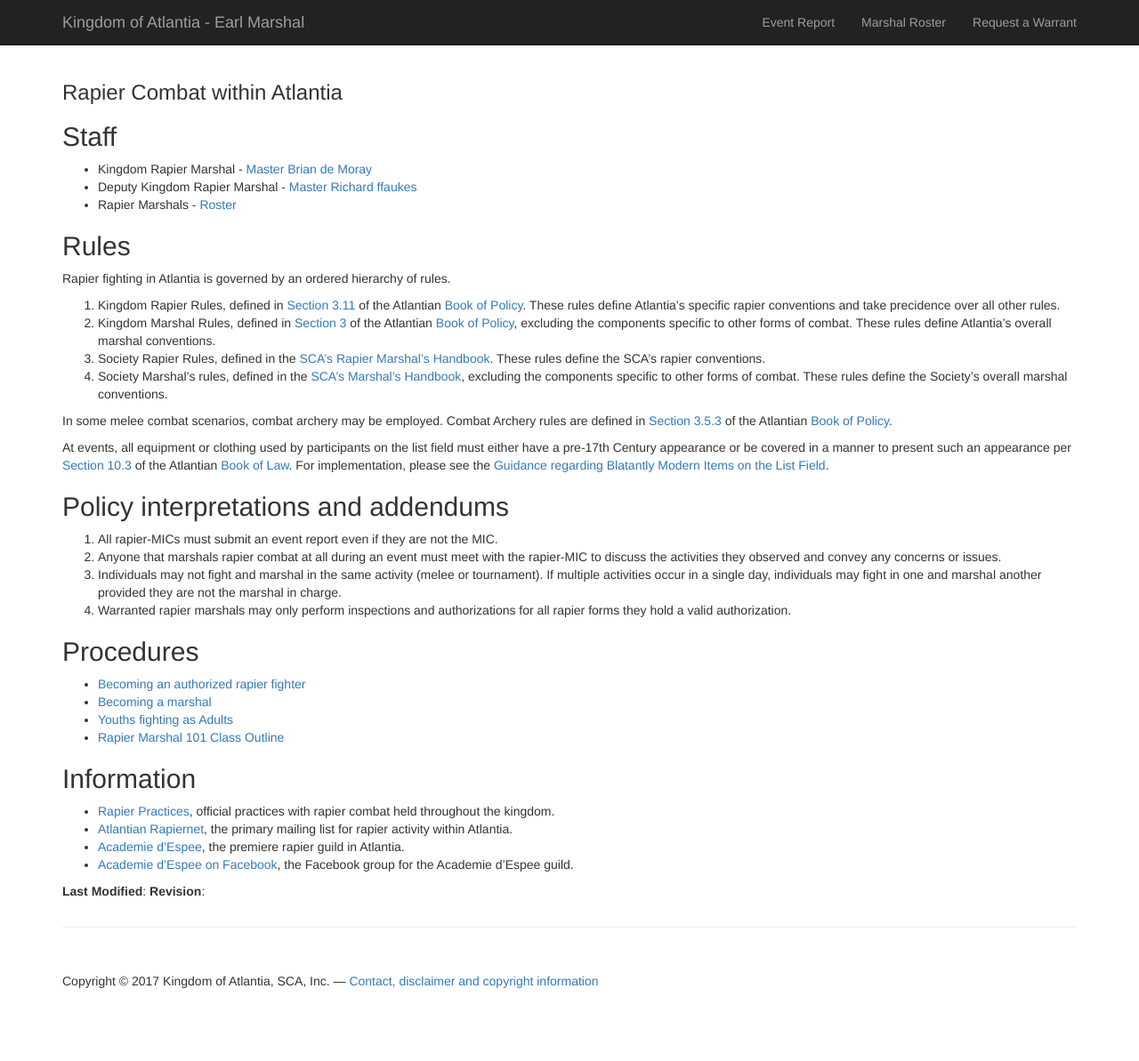
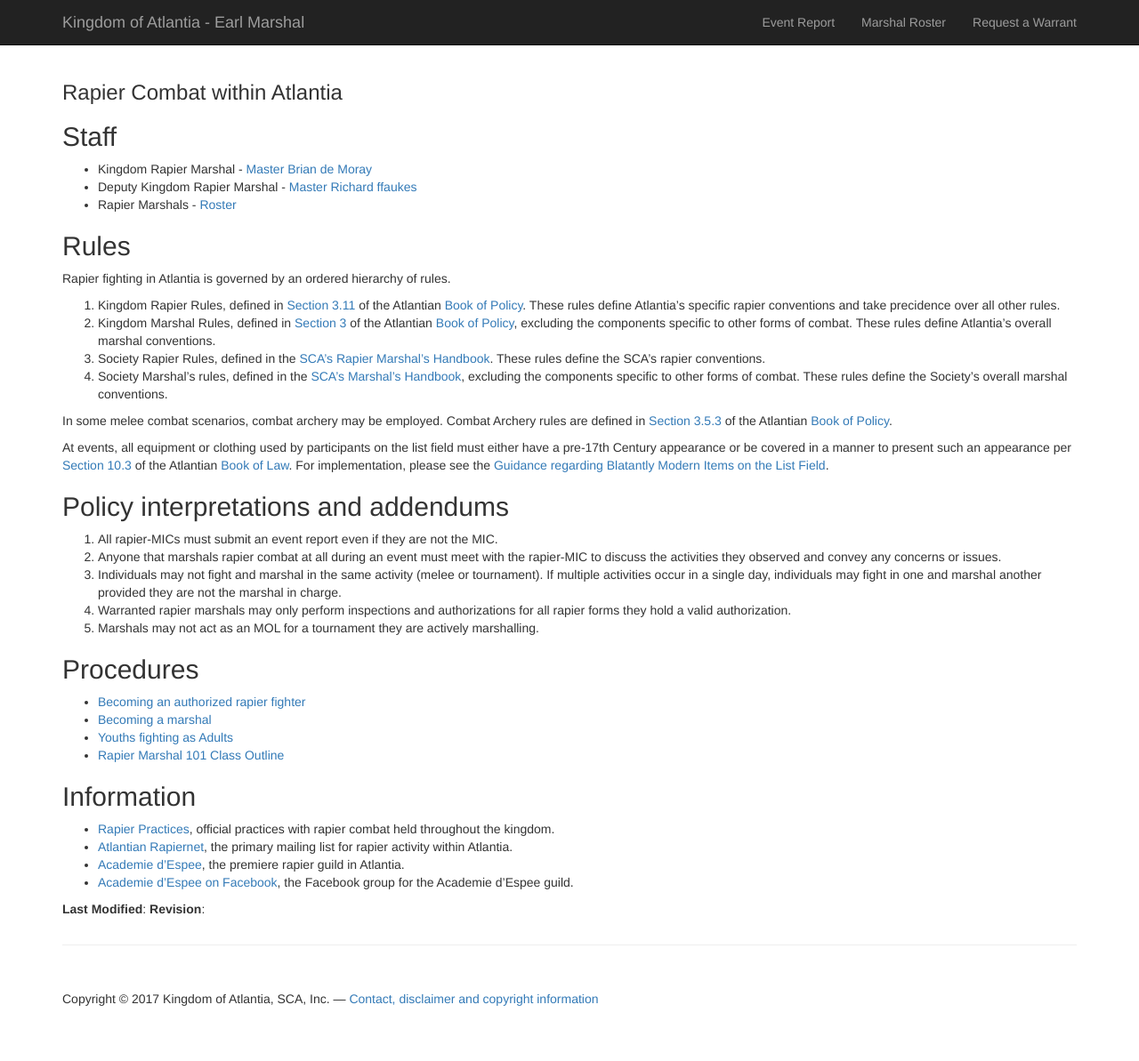
Before and after one commit to academie-de-espee/earl-marshal, a Jekyll site: the page built from rapier.md, in a window 1280 px wide. Shown: the whole page at 89% size. Built offline with Jekyll 4.4.1, drawn with Linux system fonts in a browser that asks for light colours.

Commit message:
add mol/marshal policy concern

```diff
--- a/rapier.md
+++ b/rapier.md
@@ -27,6 +27,7 @@ At events, all equipment or clothing used by participants on the list field must
 2. Anyone that marshals rapier combat at all during an event must meet with the rapier-MIC to discuss the activities they observed and convey any concerns or issues.
 3. Individuals may not fight and marshal in the same activity (melee or tournament).  If multiple activities occur in a single day, individuals may fight in one and marshal another provided they are not the marshal in charge.
 4. Warranted rapier marshals may only perform inspections and authorizations for all rapier forms they hold a valid authorization.
+5. Marshals may not act as an MOL for a tournament they are actively marshalling.
 
 ## Procedures
 
```
